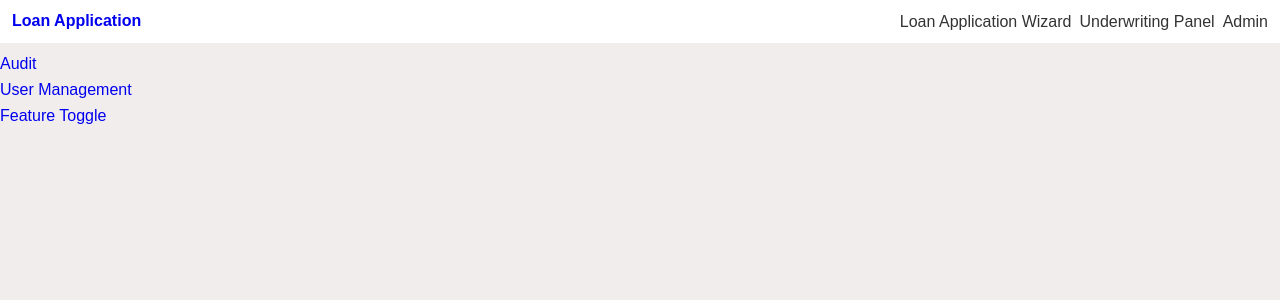
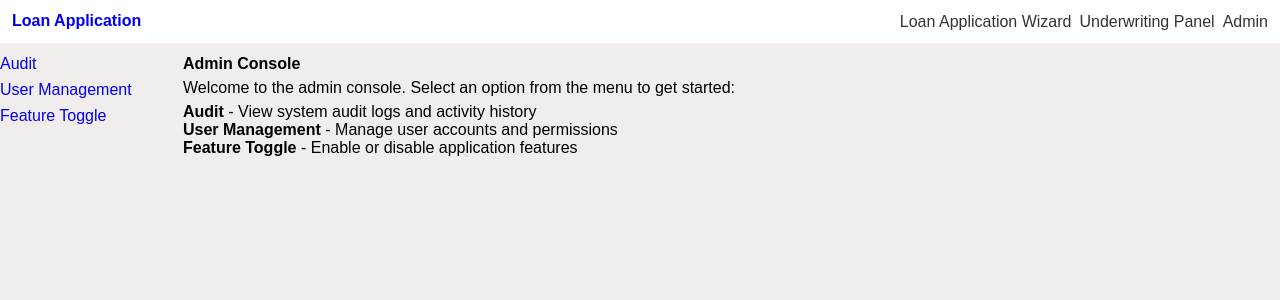
Before and after one commit to jrdnthedev/loan-portal, an Angular app: page /admin/admin_console in a window 1280 px wide. Shown: the top 300 px of the page. Built offline with nearby package versions, Linux system fonts and the light colour scheme.

Commit message:
refactor: added default state

```diff
--- a/src/app/domains/admin/components/admin-console/admin-console.html
+++ b/src/app/domains/admin/components/admin-console/admin-console.html
@@ -8,5 +8,19 @@
       </ul>
     </nav>
   </div>
-  <div><router-outlet /></div>
+  <div>
+    <!-- Show welcome content only when no child route is active -->
+    @if (showWelcome) {
+      <div id="admin_welcome">
+        <h2>Admin Console</h2>
+        <p>Welcome to the admin console. Select an option from the menu to get started:</p>
+        <ul id="admin_options">
+          <li><strong>Audit</strong> - View system audit logs and activity history</li>
+          <li><strong>User Management</strong> - Manage user accounts and permissions</li>
+          <li><strong>Feature Toggle</strong> - Enable or disable application features</li>
+        </ul>
+      </div>
+    }
+    <router-outlet></router-outlet>
+  </div>
 </section>
--- a/src/app/domains/admin/components/admin-console/admin-console.scss
+++ b/src/app/domains/admin/components/admin-console/admin-console.scss
@@ -12,6 +12,18 @@ nav ul {
   gap: 8px;
 }
 
+#admin_welcome {
+  display: flex;
+  flex-direction: column;
+  gap: 6px;
+  #admin_options {
+    padding: 0;
+    margin: 0;
+    li {
+      list-style-type: none;
+    }
+  }
+}
 @media screen and (min-width: 600px) {
   section {
     flex-direction: row;
--- a/src/app/domains/admin/components/admin-console/admin-console.ts
+++ b/src/app/domains/admin/components/admin-console/admin-console.ts
@@ -1,10 +1,36 @@
-import { Component } from '@angular/core';
-import { RouterLink, RouterOutlet } from '@angular/router';
+import { Component, OnInit } from '@angular/core';
+import { RouterLink, RouterOutlet, Router, NavigationEnd } from '@angular/router';
+import { CommonModule } from '@angular/common';
+import { filter, map } from 'rxjs/operators';
 
 @Component({
   selector: 'app-admin-console',
-  imports: [RouterOutlet, RouterLink],
+  imports: [RouterOutlet, RouterLink, CommonModule],
   templateUrl: './admin-console.html',
   styleUrl: './admin-console.scss',
 })
-export class AdminConsole {}
+export class AdminConsole implements OnInit {
+  showWelcome = true;
+
+  constructor(private router: Router) {}
+
+  ngOnInit() {
+    // Check initial route
+    this.checkRouteState();
+
+    // Listen for route changes
+    this.router.events
+      .pipe(
+        filter((event) => event instanceof NavigationEnd),
+        map(() => this.checkRouteState()),
+      )
+      .subscribe();
+  }
+
+  private checkRouteState() {
+    const currentUrl = this.router.url;
+    // Show welcome only when we're exactly at /admin/admin_console with no child route
+    this.showWelcome =
+      currentUrl.endsWith('/admin_console') || currentUrl.endsWith('/admin_console/');
+  }
+}
```
